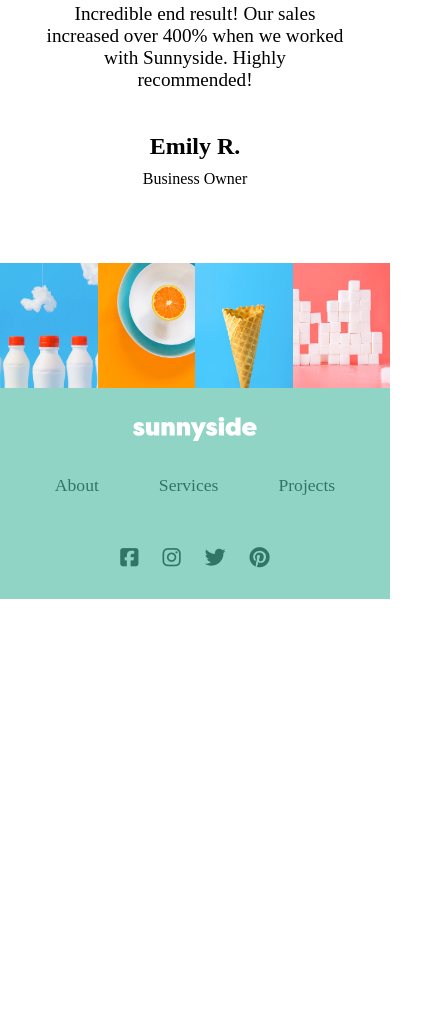
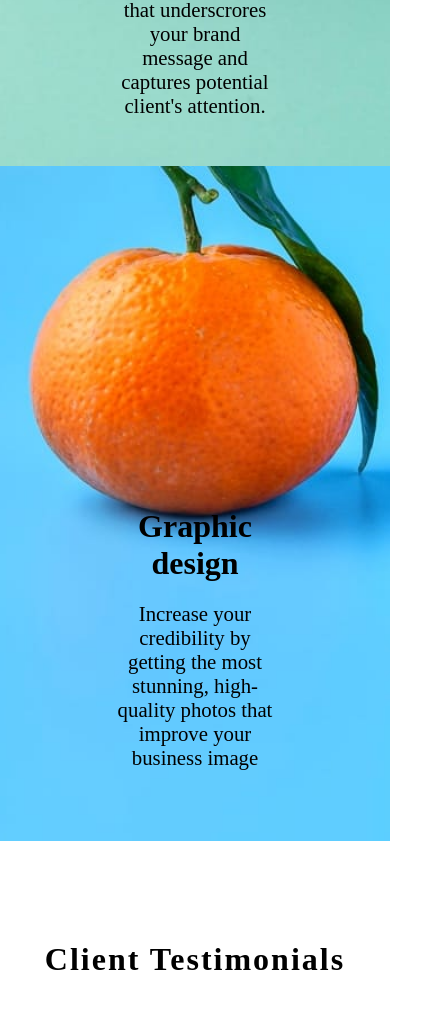
Before and after one commit to GiovannyCordeiro/Site--sunnyside, a plain HTML site: page index.html in a window 390 px wide. Shown: the part 4054-5085 px from the top of the page, 431 px wide, since content can reach past the window. Before the commit the page ends 4653 px from the top, so only its background shows below. Drawn offline with Linux system fonts and the light colour scheme.

Commit message:
atualizaçõe-responsivo

```diff
--- a/css/style.scss
+++ b/css/style.scss
@@ -94,7 +94,7 @@ header{
     }
 }
 
-section.main{
+main{
     width: 100%;
     .container{
         display:grid;
@@ -102,6 +102,7 @@ section.main{
 
         .content-text,
         .content-image,
+        .content-image2,
         .content2{
             height: 80vh;
         }
@@ -142,42 +143,35 @@ section.main{
             background-size: cover;
         }
 
-        .content2{
+        .content2, .content2-2{
             background: url(/Site--sunnyside/images/desktop/image-graphic-design.jpg)no-repeat center center;
             background-size: cover;
             display: flex;
+            justify-content: center;
+            text-align: center;
+            height:80vh;
+            width: 100%;
+            .wrapper-c2{
+                display: flex;
                 flex-direction: column;
                 align-items: center;
+                position: relative;
+                top: 20%;
                 justify-content: center;
-            padding-top: 30%;
-            text-align: center;
+                width: 40%;
                 h2{
                     font-size: 2rem;
                     padding-bottom: 20px;
                 }
                 p{
                     font-size: 1.3rem;
-                width: 50%
+                }
             }
         }
         .content2-2{
             background: url(/Site--sunnyside/images/desktop/image-photography.jpg)no-repeat center center;
             background-size: cover;
-            display: flex;
-            flex-direction: column;
-            align-items: center;
-            justify-content: center;
-            padding-top: 30%;
-            text-align: center;
-            h2{
-                font-size: 2rem;
-                padding-bottom: 20px;
-            }
-            p{
-                font-size: 1.3rem;
-                width: 40%
 
-            }
         }
     }
 }
@@ -319,4 +313,23 @@ footer{
             }
         }
     }
+
+    main{
+        .container{
+            display:grid;
+            grid-template-columns: 1fr;
+
+            .content-text{
+                padding-left: 0px;
+                align-items: center;
+                text-align: center;
             }
+        }
+    }
+
+    section.images{
+        .container-imgs{
+            grid-template-columns: 1fr 1fr;
+        }
+    }
+}
--- a/index.html
+++ b/index.html
@@ -36,7 +36,7 @@
     </div>
   </header>
 
-  <section id='main' class='main'>
+  <main id='main'>
     <div class='container'>
       <div class='content-text'>
         <h2>Transform your brand</h2>
@@ -52,15 +52,19 @@
       </div>
 
       <div class='content2'>
-        <h2>Graphic design</h2>
-        <p>Great design makes you memorable. We deliver artwork that underscrores your brand message and captures potential client's attention. </p>
+        <div class='wrapper-c2'>
+          <h2>Graphic design</h2>
+          <p>Great design makes you memorable. We deliver artwork that underscrores your brand message and captures potential client's attention. </p>
+        </div>
       </div>
       <div class='content2-2'>
-        <h2>Graphic design</h2>
+        <div class='wrapper-c2'>
+          <h2>Graphic design</h2>
         <p>Increase your credibility by getting the most stunning, high-quality photos that improve your business image </p>
+        </div>
       </div>
     </div>
-  </section>
+  </main>
 
   <section class="depoimentos">
     <h3>Client Testimonials</h3>
```
Also changed, not shown: css/style.css, 1 other file. Lines whose indentation alone changed are shown as unchanged.
